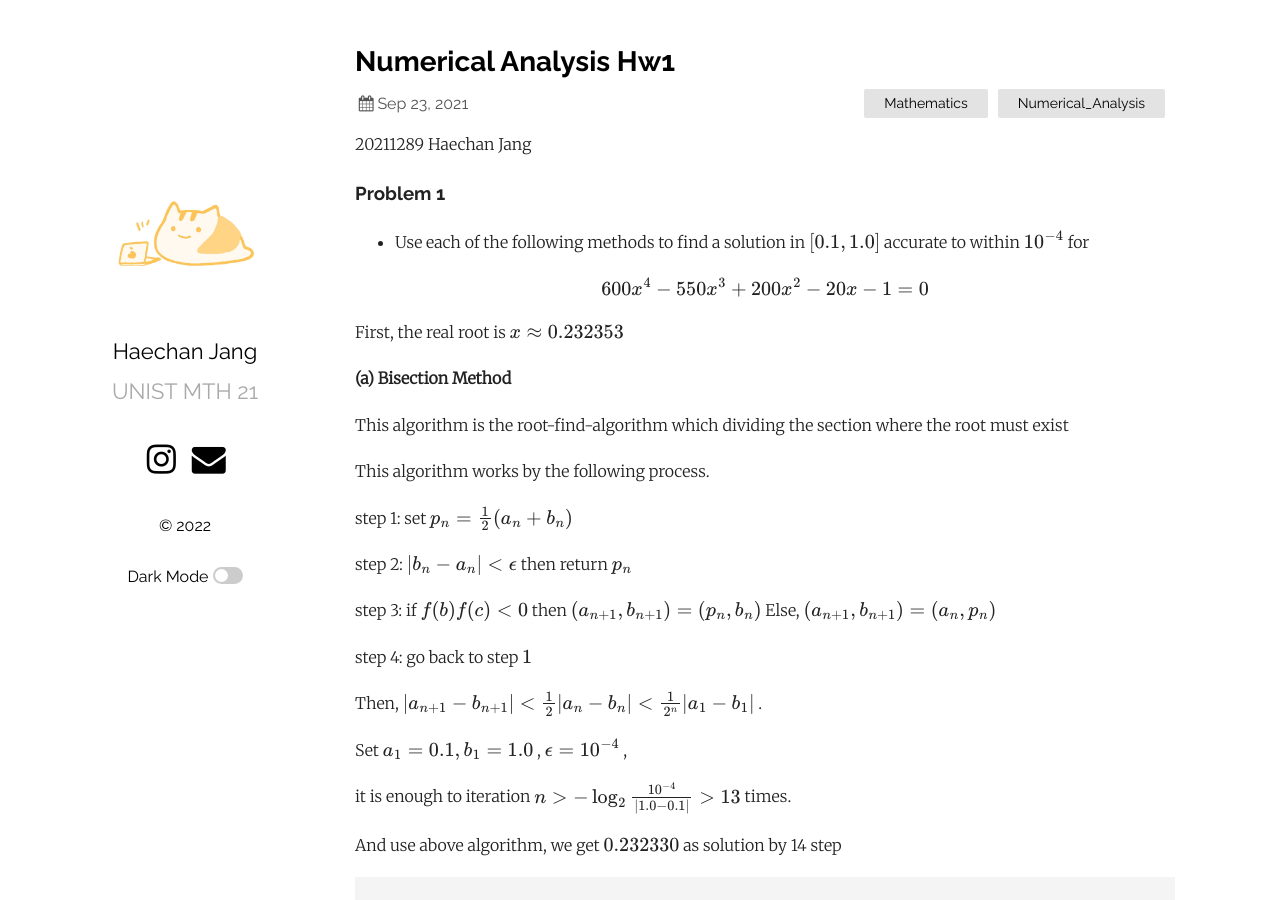
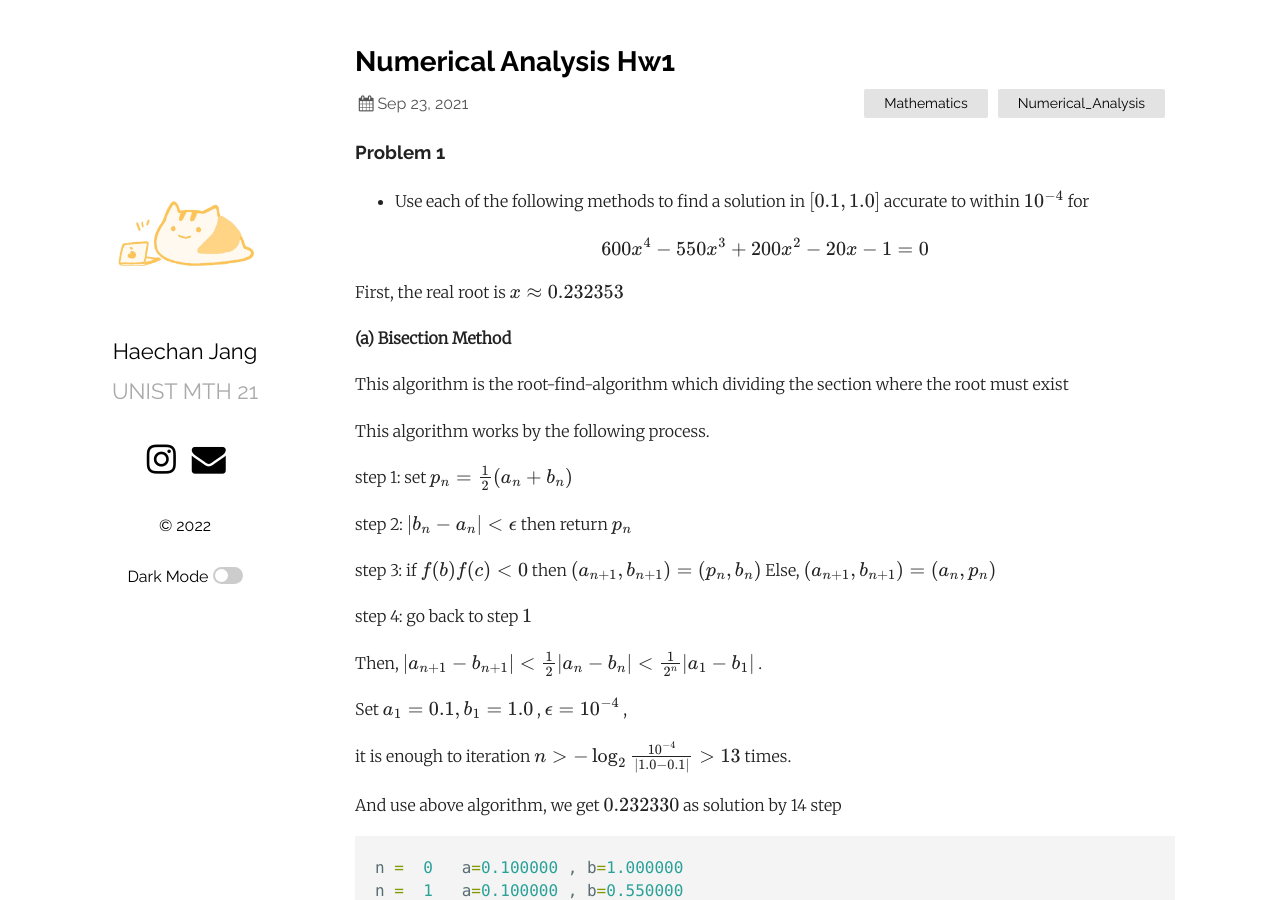
Before and after one commit to Hideh1/Hideh1.github.io, a Jekyll site: the page built from _posts/2021-09-23-Numerical.markdown, in a window 1280 px wide and 900 px high. Built offline with Jekyll 4.4.1, drawn with Linux system fonts in a browser that asks for light colours; formulas are drawn with MathJax 3.

Commit message:
add a 1 post vers

```diff
--- a/_posts/2021-09-23-Numerical.markdown
+++ b/_posts/2021-09-23-Numerical.markdown
@@ -7,7 +7,6 @@ published: true
 ---
 
 
-20211289 Haechan Jang
 
 ### Problem 1
 
```
